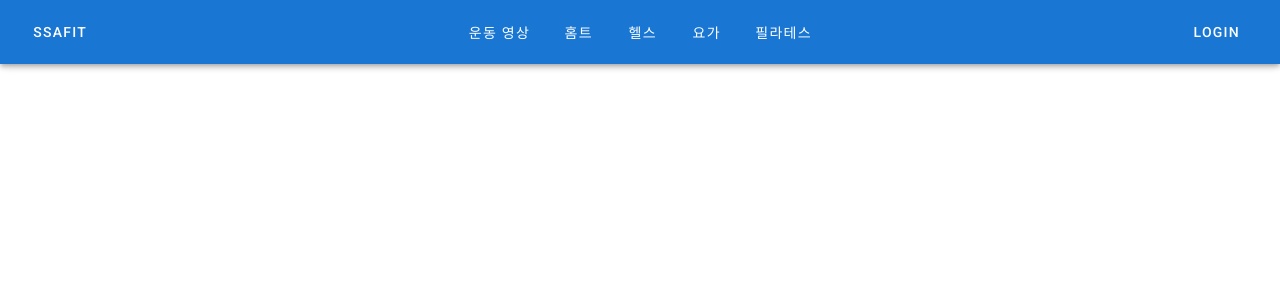
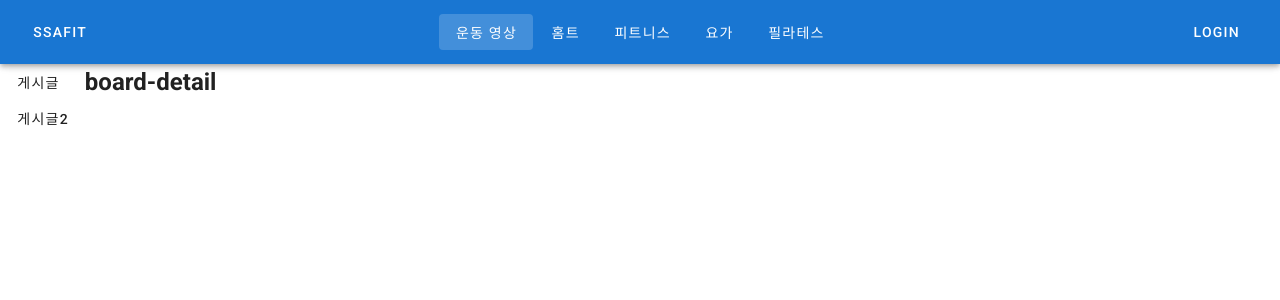
Before and after one commit to junghun95/SSAFIT-FRONT, a Vue app in the folder ssafit/: page /board/1/detail in a window 1280 px wide. Shown: the top 300 px of the page. Built offline with nearby package versions, Linux system fonts and the light colour scheme.

Commit message:
feature: board page and link to nav

```diff
--- /dev/null
+++ b/ssafit/src/components/board/Board.vue
@@ -0,0 +1,29 @@
+<template>
+    <div class="board-view">
+        <div class="d-flex md 4">
+            <div>
+                <div>
+                    <v-btn :to="{ name: 'boardList' }" text>
+                        <span class="mr-0">게시글</span>
+                    </v-btn>
+                </div>
+                <div>
+                    <v-btn :to="{ name: 'boardList' }" text>
+                        <span class="mr-0">게시글2</span>
+                    </v-btn>
+                </div>
+            </div>
+            <div class="flex-grow-1">
+                <router-view />
+            </div>
+        </div>
+    </div>
+</template>
+<script>
+export default {
+    name: 'BoardView',
+
+}
+</script>
+<style>
+</style>
--- /dev/null
+++ b/ssafit/src/components/board/BoardDetail.vue
@@ -0,0 +1,11 @@
+<template>
+    <div class="board-detail">
+        <h2>board-detail</h2>
+    </div>
+</template>
+<script>
+    export default{
+        name: 'BoardDetail',
+    }
+</script>
+<style></style>
--- /dev/null
+++ b/ssafit/src/components/board/BoardList.vue
@@ -0,0 +1,12 @@
+<template>
+    <div class="board-list">
+        <h2>board-list</h2>
+    </div>
+</template>
+<script>
+    export default{
+        name: 'BoardList',
+
+    }
+</script>
+<style></style>
--- /dev/null
+++ b/ssafit/src/components/board/BoardModify.vue
@@ -0,0 +1,11 @@
+<template>
+    <div class="board-modify">
+        <h2>board-modify</h2>
+    </div>
+</template>
+<script>
+    export default{
+        name: 'BoardModify',
+    }
+</script>
+<style></style>
--- a/ssafit/src/router/index.js
+++ b/ssafit/src/router/index.js
@@ -1,13 +1,34 @@
 import Vue from 'vue'
 import VueRouter from 'vue-router'
+import Board from '@/components/board/Board.vue'
+import BoardList from '@/components/board/BoardList.vue'
+import BoardDetail from '@/components/board/BoardDetail.vue'
+import BoardModify from '@/components/board/BoardModify.vue'
 Vue.use(VueRouter)
 
 const routes = [
-  // {
-  //   path: '/',
-  //   name: 'baseNav',
-  //   component: BaseNav
-  // },
+  {
+    path: '/board/:type',
+    name: 'board',
+    component: Board,
+    children: [
+      {
+        path: 'list',
+        name: 'boardList',
+        component: BoardList,
+      },
+      {
+        path: 'detail',
+        name: 'boardDetail',
+        component: BoardDetail,
+      },
+      {
+        path: 'modify',
+        name: 'boardModify',
+        component: BoardModify,
+      }
+    ]
+  },
 ]
 
 const router = new VueRouter({
--- a/ssafit/src/views/BaseNav.vue
+++ b/ssafit/src/views/BaseNav.vue
@@ -14,19 +14,19 @@
 
     <v-spacer></v-spacer>
 
-    <v-btn target="_blank" text>
+    <v-btn :to="{name:'vedeo', params: {type: 'video'}}" text>
       <span class="mr-0">운동 영상</span>
     </v-btn>
-    <v-btn target="_blank" text>
+    <v-btn :to="{name:'board', params: {type: 'homt'}}" text>
       <span class="mr-0">홈트</span>
     </v-btn>
-    <v-btn target="_blank" text>
-      <span class="mr-0">헬스</span>
+    <v-btn :to="{name:'board', params: {type: 'fitness'}}" text>
+      <span class="mr-0">피트니스</span>
     </v-btn>
-    <v-btn target="_blank" text>
+    <v-btn :to="{name:'board', params: {type: 'yogar'}}" text>
       <span class="mr-0">요가</span>
     </v-btn>
-    <v-btn target="_blank" text>
+    <v-btn :to="{name:'board', params: {type: 'pilates'}}" text>
       <span class="mr-0">필라테스</span>
     </v-btn>
 
```
